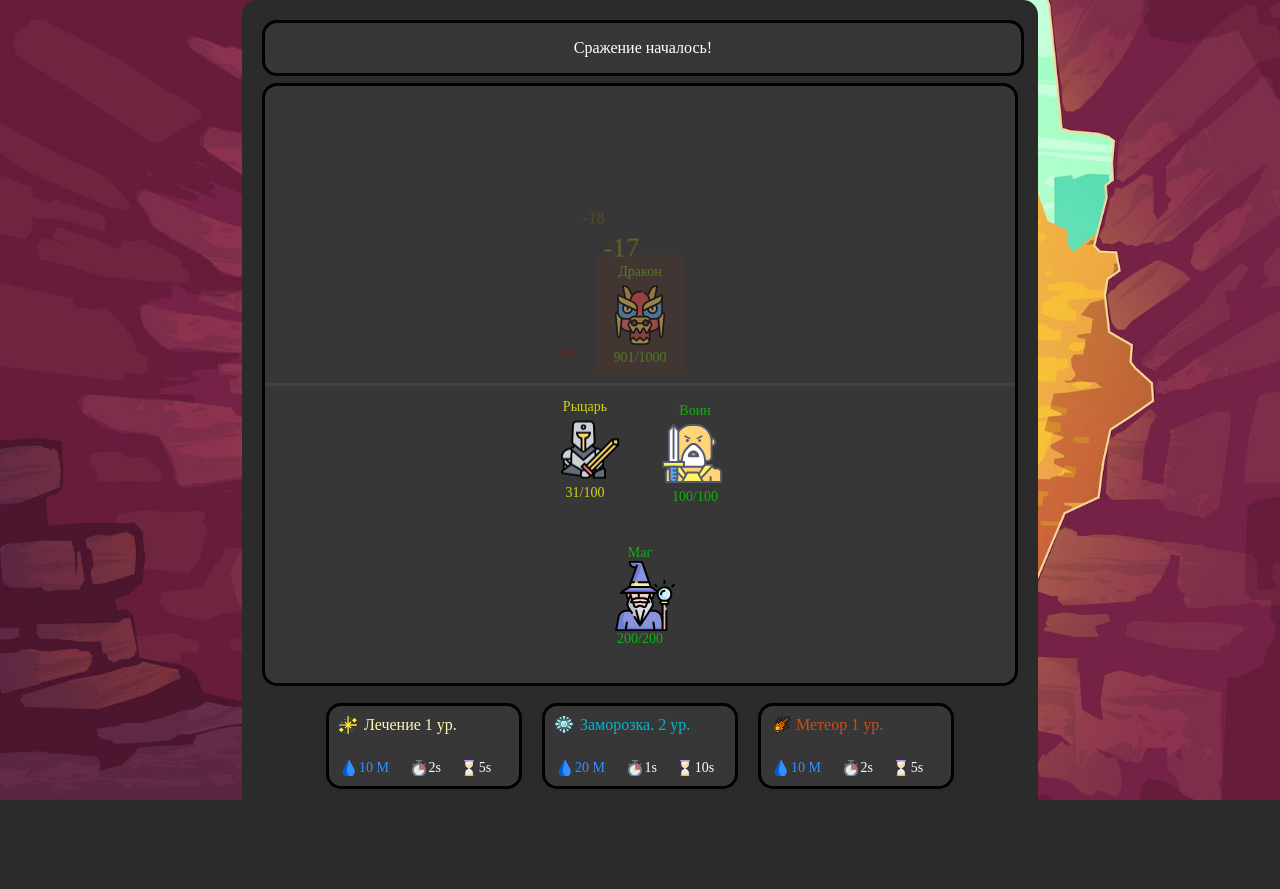
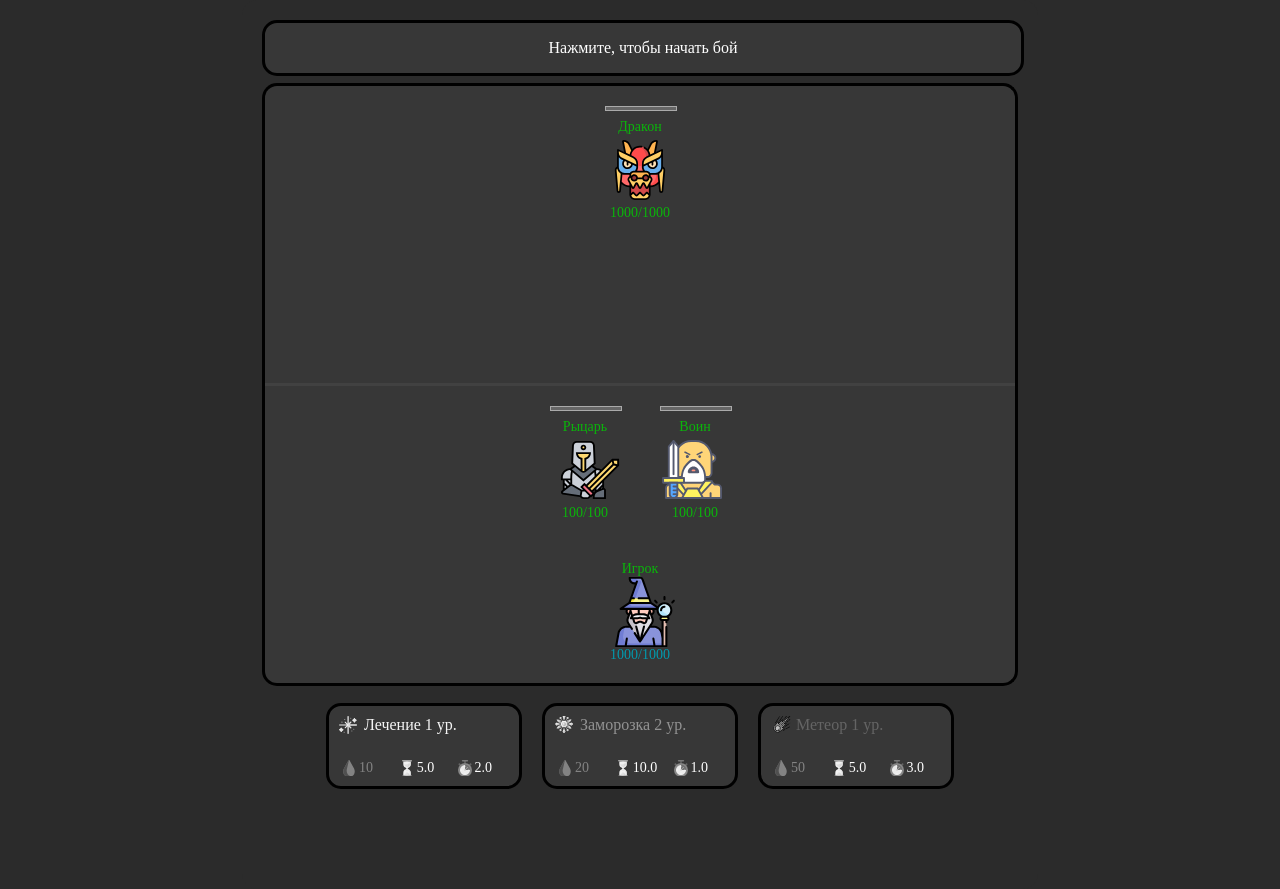
Before and after one commit to Maxmarok/game, a PHP site: page /index.html in a window 1280 px wide. Run offline with PHP 8.4, Linux system fonts and the light colour scheme.

Commit message:
new interface

```diff
--- a/app.css
+++ b/app.css
@@ -3,7 +3,8 @@
 body {
     display: flex;
     height: 100vh;
-    background: #2b2b2b url("img/background.jpg") no-repeat center/cover;
+    background: #2b2b2b;
+
 }
 
 p.text_danger {
@@ -239,9 +240,7 @@ p.text_mana {
     transition: 1s;
 }
 
-
-
-.panel_item.healUnits .panel_title {
+.panel_cast_bar.healed, .panel_item.healUnits .panel_title {
     background-image: url("img/holy-star.svg");
 }
 
@@ -249,7 +248,11 @@ p.text_mana {
     color: #fcf8b7;
 }
 
-.panel_item.curseUnits .panel_title {
+.panel_cast_bar.healed .panel_cast_fill {
+    background: #a7a450;
+}
+
+.panel_cast_bar.cursed, .panel_item.curseUnits .panel_title {
     background-position: left -1px;
     background-image: url("img/snowflake.svg");
 }
@@ -258,13 +261,22 @@ p.text_mana {
     color: #04b6cd;
 }
 
-.panel_item.damageUnits .panel_title {
+.panel_cast_bar.cursed .panel_cast_fill {
+    background: #028ea0;
+}
+
+
+.panel_cast_bar.damaging, .panel_item.damageUnits .panel_title {
     background-position: 2px -1px;
     background-image: url("img/meteor.svg");
 }
 
 .panel_item.damageUnits .panel_title p {
     color: #CF4D11;
+}
+
+.panel_cast_bar.damaging .panel_cast_fill {
+    background: #b33f0a;
 }
 
 .panel_description {
@@ -286,7 +298,7 @@ p.text_mana {
 }
 
 .panel_hint.cost {
-    width: calc(45% - 20px);
+    /*width: calc(45% - 20px);*/
     background-image: url("img/mana.svg");
 }
 
@@ -347,6 +359,13 @@ p.text_mana {
     left: 0;
     /* border-radius: 15px; */
     background: #666;
+}
+
+.panel_cast_fill {
+    width: 0;
+    height: 20px;
+    background: #358EFF;
+    transition: width .2s, background .3s;
 }
 
 .block_unit {
@@ -452,6 +471,20 @@ p.text_mana {
     /*font-size: 12px;*/
 }
 
+.unit_auto_attack {
+    width: 100%;
+    height: 3px;
+    background: #666;
+    margin-bottom: 8px;
+    border: .5px solid #aaa;
+}
+
+.unit_auto_attack_fill {
+    width: 0;
+    height: 100%;
+    background: #ddd;
+}
+
 .block_unit.black {
     box-shadow: 0 0 5px 1px #fff, 0 0 5px 1px #fff inset;
 
@@ -469,20 +502,19 @@ p.text_mana {
     /*box-shadow: 0 0 5px 1px green, 0 0 5px 1px green inset;*/
 
 }
-.block_unit.fine > div p,
-.block_unit.fine > div span {
+.block_unit.fine .unit_hp_value p,
+.block_unit.fine .unit_description p {
     color: #0ab50a;
 }
-
-
 
 .block_unit.hurt {
     border-color: #4b8000;
     /*background: rgba(0, 128, 0, .2);*/
 
 }
-.block_unit.hurt > div p,
-.block_unit.hurt > div span {
+
+.block_unit.hurt .unit_hp_value p,
+.block_unit.hurt .unit_description p{
     color: rgb(113, 188, 8);
 }
 
@@ -491,8 +523,8 @@ p.text_mana {
     border-color: rgb(164, 164, 6);
     /*background: rgba(164, 164, 6, .2);*/
 }
-.block_unit.caution > div p,
-.block_unit.caution > div span {
+.block_unit.caution .unit_hp_value p,
+.block_unit.caution .unit_description p {
     color: rgb(212, 212, 20);
 }
 
@@ -504,18 +536,22 @@ p.text_mana {
     box-shadow: 0 0 5px 1px #029AAE, 0 0 5px 1px #029AAE inset;
 }
 
-.block_unit.cursed > div p,
-.block_unit.cursed > div span {
+.block_unit.cursed .unit_hp_value p,
+.block_unit.cursed .unit_description p {
     /*color: #c082ff;*/
+}
+
+.block_unit .unit_mana_value p {
+    color: #029AAE;
 }
 
 .block_unit.damaging {
     /*border-color: rgb(207, 77, 17);*/
     background: rgba(164, 56, 6, .2);
 }
-.block_unit.damaging > div p,
-.block_unit.damaging > div span {
-    /*color: rgb(207, 77, 17);*/
+.block_unit.damaging .unit_hp_value p,
+.block_unit.damaging .unit_description p {
+    color: rgb(207, 77, 17);
 }
 
 .block_unit.magic {
@@ -530,8 +566,8 @@ p.text_mana {
     background: rgba(255,255,255, .5);
 }
 
-.block_unit.healed > div p,
-.block_unit.healed > div span {
+.block_unit.healed .unit_hp_value p,
+.block_unit.healed .unit_description p {
     color: #fcf8b7;
 }
 
@@ -549,8 +585,8 @@ p.text_mana {
     animation: dangerBlinks .5s infinite;
 
 }
-.block_unit.danger > div p,
-.block_unit.danger > div span {
+.block_unit.danger .unit_hp_value p,
+.block_unit.danger .unit_description p {
     color: rgb(207, 77, 17);
 }
 
@@ -559,8 +595,9 @@ p.text_mana {
     border-color: rgb(176, 15, 15);
     /*background: rgba(145, 13, 13, .2);*/
 }
-.block_unit.death > div p,
-.block_unit.death > div span {
+
+.block_unit.death .unit_hp_value p,
+.block_unit.death .unit_description p {
     color: rgb(176, 15, 15);
 }
 
--- a/app.js
+++ b/app.js
@@ -3,20 +3,20 @@ window.onload = function(){
     class Player {
         constructor() {
             this.state = {
-                name: 'Манашторм',
+                name: 'Игрок',
                 level: 2,
 
-                MP: 200,
-                maxMP: 200,
+                MP: 1000,
+                maxMP: 1000,
 
                 HP: 100,
                 maxHP: 100,
-                MP5: 10,
+                MP5: 50,
             };
         }
 
         name() {
-            return this.state.name;
+            return this.state.name
         }
 
         title() {
@@ -72,11 +72,12 @@ window.onload = function(){
                         manaCost: 10,
                         castTime: 2000,
                         coolDown: 5000,
+                        colorCast: 'healed'
                     },
 
                     {
                         name: 'curseUnits',
-                        title: 'Заморозка.',
+                        title: 'Заморозка',
                         level: 2,
                         value: '5-10',
                         castOn: 'enemy',
@@ -84,17 +85,19 @@ window.onload = function(){
                         castTime: 1000,
                         coolDown: 10000,
                         duration: 5000,
+                        colorCast: 'cursed',
                     },
 
                     {
                         name: 'damageUnits',
                         title: 'Метеор',
                         level: 1,
-                        value: '10-30',
+                        value: '50-75',
                         castOn: 'enemy',
-                        manaCost: 10,
-                        castTime: 2000,
+                        manaCost: 50,
+                        castTime: 3000,
                         coolDown: 5000,
+                        colorCast: 'damaging'
                     },
                 ]
             }
@@ -111,6 +114,34 @@ window.onload = function(){
 
     setCookie('user_level', player.state.level);
 
+    let startGame = function () {
+        mainBannerText.removeEventListener('click', startGame);
+        mainBannerText.innerText = 'Приготовьтесь...';
+        setTimeout(() => {
+            mainBanner.classList.remove('ready')
+            mainBanner.classList.add('go');
+            mainBannerText.innerText = 'Сражение началось!';
+
+            let spells = document.querySelectorAll('.panel_item');
+
+            spells.forEach(e => {
+                e.classList.add('splash');
+                e.classList.add('active');
+            });
+
+            setTimeout(() => {
+                spells.forEach(e => {
+                    e.classList.remove('splash');
+                });
+            }, 500);
+
+            document.getElementById('main').classList.add('fight');
+
+            initiateAutoAttack('player', 'enemy');
+            initiateAutoAttack('enemy', 'player');
+        }, 1000);
+    }
+
     let mainLogs = document.createElement('div');
     mainLogs.className = 'main_logs';
     //document.getElementById('main').append(mainLogs);
@@ -123,7 +154,8 @@ window.onload = function(){
     mainBanner.className = 'main_banner ready';
 
     let mainBannerText = document.createElement('p');
-    mainBannerText.innerText = 'Ready to Battle!';
+    mainBannerText.innerText = 'Нажмите, чтобы начать бой';
+    mainBannerText.addEventListener('click', startGame);
     mainBanner.append(mainBannerText);
 
     document.getElementById('main').prepend(mainBanner);
@@ -132,16 +164,7 @@ window.onload = function(){
 
     let playerCurrMP = document.querySelector('.hero_mana span');
 
-    setTimeout(() => {
-        mainBanner.classList.remove('ready')
-        mainBanner.classList.add('go');
-        mainBannerText.innerText = 'Сражение началось!';
 
-        document.getElementById('main').classList.add('fight');
-
-        initiateAutoAttack('player', 'enemy');
-        initiateAutoAttack('enemy', 'player');
-    }, 1000);
 
     function regenMP() {
         setTimeout(() => {
@@ -170,7 +193,6 @@ window.onload = function(){
             let unitName = armyUnit.getAttribute('name');
             let unitSide = armyUnit.getAttribute('side');
 
-
             let enemyUnit = enemyUnits[unitPos];
             if (enemyUnits.length === 1) enemyUnit = enemyUnits[0];
 
@@ -178,9 +200,26 @@ window.onload = function(){
 
             let start = setTimeout(function autoAttack() {
 
+                let autoAttackBar = armyUnit.querySelector('.unit_auto_attack_fill');
+                autoAttackBar.style.width = '0%';
+
+
                 if (armyUnit.querySelector('.unit_hp p').innerText === 'died' || deadEnemyUnits === enemyUnits.length) {
+
                     clearTimeout(start);
                 } else {
+                    let autoAttackSpeed = 100;
+                    autoAttackBar.style.width = '0%';
+
+                    let autoAttackTime = () => {
+                        setTimeout(() => {
+                            autoAttackSpeed = autoAttackSpeed + 10;
+                            autoAttackBar.style.width = (autoAttackSpeed * 100 / speed) + '%';
+                            if(speed >= autoAttackSpeed) autoAttackTime();
+                        }, 10);
+                    }
+
+                    autoAttackTime();
                     setTimeout(autoAttack, speed);
                 }
 
@@ -200,17 +239,15 @@ window.onload = function(){
                     let attackValue = value;
 
                     if (enemyArmor > 0) {
-                        attackValue = Math.floor(value - enemyArmor / 100);
-                        let difference = enemyArmor - attackValue ;
-                        if (difference <= 0) {
-                            enemyArmor = 0
-                        } else {
-                            enemyArmor = difference;
-                        }
-                        enemyUnit.setAttribute('armor', enemyArmor);
+
+                        attackValue = Math.floor(value - value/100*enemyArmor);
+                        console.log(enemyName +': броня - '+enemyArmor+'%, атака: '+attackValue);
+                        let difference = enemyArmor - Math.floor(getPercentage(attackValue, enemyArmor));
+                        difference <= 0 ? enemyArmor = 0 : enemyArmor = difference;
+                        //enemyUnit.setAttribute('armor', enemyArmor);
                     }
 
-                    let maxHP = enemySide === 'player' ? player.maxHP() : dragon.maxHP();
+                    let maxHP = enemyUnit.getAttribute('hp');
 
                     let lossHP = parseInt(enemy.innerText) - attackValue;
 
@@ -323,7 +360,7 @@ window.onload = function(){
             let spellInfo = data;
 
             let item = document.createElement('div');
-            item.className = 'panel_item active ' + spellInfo.name;
+            item.className = 'panel_item ' + spellInfo.name;
             item.addEventListener('click', () => applySpell(spellInfo, item));
 
             let title = document.createElement('div');
@@ -335,19 +372,20 @@ window.onload = function(){
 
             let cost = document.createElement('div');
             cost.className = 'panel_hint cost';
-            cost.innerHTML = '<p class="text_mana">' + spellInfo.manaCost + ' М</p>';
+            cost.innerHTML = '<p class="text_mana">' + spellInfo.manaCost + '</p>';
 
             let time = document.createElement('div');
             time.className = 'panel_hint time';
-            time.innerHTML = '<p>' + spellInfo.castTime / 1000 + 's</p>';
+            time.innerHTML = '<p>' + (spellInfo.castTime / 1000).toFixed(1) + '</p>';
 
             let coolDown = document.createElement('div');
             coolDown.className = 'panel_hint cooldown';
-            coolDown.innerHTML = '<p>' + spellInfo.coolDown / 1000 + 's</p>';
+            coolDown.innerHTML = '<p>' + (spellInfo.coolDown / 1000).toFixed(1) + '</p>';
 
             desc.append(cost);
+            desc.append(coolDown);
             desc.append(time);
-            desc.append(coolDown);
+
 
             item.append(title);
             item.append(desc);
@@ -367,7 +405,7 @@ window.onload = function(){
                 startPlayerCast(spell, block);
             }
         } else {
-            alert('Spell ' +spell.title+ ' isn\'t ready yet');
+            //alert('Spell ' +spell.title+ ' isn\'t ready yet');
         }
     }
 
@@ -375,9 +413,39 @@ window.onload = function(){
         let castBar = document.querySelector('.panel_cast_bar');
         castBar.classList.add('active');
 
+        let castTime = spell.castTime;
+        let colorCast = spell.colorCast;
+        let castTimeCurr = document.querySelector('.cast_time_curr');
+        let castTimeAll = document.querySelector('.cast_time_all');
+        let castTimeContainer = document.querySelector('.panel_cast_fill');
+        let panelCastBar = document.querySelector('.panel_cast_bar');
+
+        castTimeAll.text = castTime;
+        castTimeAll.innerHTML = (castTime / 1000).toFixed(1);
+        castTimeCurr.text = 0;
+        castTimeContainer.style.transition = '0%';
+
+        panelCastBar.classList.add(colorCast);
+
+        let countCastTime = () => {
+            castTimeContainer.style.width = (castTimeCurr.text * 100 / castTimeAll.text) + '%';
+            setTimeout(() => {
+                if (castTimeAll.text > castTimeCurr.text) {
+                    castTimeCurr.text = castTimeCurr.text + 100;
+                    castTimeCurr.innerHTML = (castTimeCurr.text / 1000).toFixed(1);
+                    countCastTime();
+                } else {
+                    panelCastBar.classList.remove(colorCast);
+                    castTimeContainer.style.width = '0%';
+                    castBar.classList.remove('active');
+                }
+            }, 100);
+        }
+
+        countCastTime();
+
         setTimeout(() => {
             panel.classList.remove('active'); //set coolDown
-            castBar.classList.remove('active');
             spellBook[spell.name](spell, panel); //apply spell
         }, spell.castTime);
     }
@@ -456,7 +524,7 @@ window.onload = function(){
 
             let unitHP = unitText;
 
-            let maxHP = line.getAttribute('side') === 'player' ? player.maxHP() : dragon.maxHP();
+            let maxHP = line.getAttribute('hp') ;
             let newHP = value;
             let currHP = parseInt(unitText);
 
@@ -472,11 +540,11 @@ window.onload = function(){
                     getStatus['healed'](line);
 
                     notification.innerHTML = '+'+value;
-
                 }
             }
 
             if (spellName === 'damageUnits' && unitText !== 'died') {
+                if (getCurseBuff(line) !== 0) value = value + 50;
                 newHP = parseInt(unitText) - value;
                 unitHP = getHPValue(newHP, maxHP);
                 getStatus['magic'](line);
@@ -498,16 +566,15 @@ window.onload = function(){
 
                 } else {
 
-                    let maxHP = line.getAttribute('side') === 'player' ? player.maxHP() : dragon.maxHP();
 
                     // Dot
                     setTimeout(function run() {
-                        newHP = parseInt(unit.innerText) - value;
+
                         let buffTime = getCurseBuff(line);
-
                         line.classList.add('cursed');
 
-                        if (buffTime > 1 && unit.innerText !== 'died') {
+                        if (buffTime > 0 && unit.innerText !== 'died') {
+                            newHP = parseInt(unit.innerText) - value;
                             line.setAttribute('curse_time', buffTime - 1);
                             setTimeout(run, 1000);
                             getStatus['ticking'](line);
@@ -519,6 +586,10 @@ window.onload = function(){
 
                             line.append(notification);
                             setNotification(notification);
+
+                            getHPState(line, newHP, maxHP);
+                            unitHP = getHPValue(newHP, maxHP);
+                            unit.innerText = unitHP;
                         } else {
                             line.classList.remove('cursed');
                             line.removeAttribute('curse_time');
@@ -534,7 +605,6 @@ window.onload = function(){
                     setNotification(notification);
 
                     line.setAttribute('curse_time', 5);
-
                 }
             }
 
@@ -542,7 +612,6 @@ window.onload = function(){
 
             if (unitText !== 'died')  {
                 getHPState(line, newHP, maxHP);
-
                 line.append(notification);
                 setNotification(notification);
             }
@@ -574,11 +643,15 @@ window.onload = function(){
 
         let playerCastBarContainer =  document.createElement('div');
         playerCastBarContainer.className = 'panel_cast_container';
-        playerCastBarContainer.innerHTML = '<p><span>0.3</span> / 2.0</p>';
+        playerCastBarContainer.innerHTML = '<p><span class="cast_time_curr">0.3</span> / <span class="cast_time_all">2.0</span></p>';
 
         let playerCastBarProgress =  document.createElement('div');
         playerCastBarProgress.className = 'panel_cast_transparent';
 
+        let playerCastBarFill =  document.createElement('div');
+        playerCastBarFill.className = 'panel_cast_fill';
+
+        playerCastBarProgress.append(playerCastBarFill);
         playerCastBarContainer.prepend(playerCastBarProgress);
         playerCastBar.append(playerCastBarContainer);
         playerPanel.append(playerCastBar);
--- a/index.html
+++ b/index.html
@@ -17,7 +17,11 @@
                 <div class="main_block enemy">
                     <div class="main_army">
                         <div class="block_line army">
-                            <div class="block_unit fine" name="Дракон" resist="0" attack="30-40" armor="100" speed="3000" side="enemy">
+                            <div class="block_unit fine" hp="1000" name="Дракон" resist="0" attack="40-60" armor="70" speed="3000" side="enemy">
+                                <div class="unit_auto_attack">
+                                    <div class="unit_auto_attack_fill"></div>
+                                </div>
+
                                 <div class="unit_description">
                                     <p>Дракон</p>
                                 </div>
@@ -39,7 +43,11 @@
                 <div class="main_block player">
                     <div class="main_army player">
                         <div class="block_line army">
-                            <div class="block_unit fine" name="Рыцарь" resist="20" attack="15-25" armor="70" speed="2500" side="player">
+                            <div class="block_unit fine" hp="100" name="Рыцарь" resist="20" attack="10-20" armor="50" speed="2500" side="player">
+                                <div class="unit_auto_attack">
+                                    <div class="unit_auto_attack_fill"></div>
+                                </div>
+
                                 <div class="unit_description">
                                     <p>Рыцарь</p>
                                 </div>
@@ -57,7 +65,11 @@
                                 </div>
                             </div>
 
-                            <div class="block_unit fine" name="Воин" resist="20" attack="15-20" armor="70" speed="2000" side="player">
+                            <div class="block_unit fine" hp="100" name="Воин" resist="20" attack="15-30" armor="20" speed="2000" side="player">
+                                <div class="unit_auto_attack">
+                                    <div class="unit_auto_attack_fill"></div>
+                                </div>
+
                                 <div class="unit_description">
                                     <p>Воин</p>
                                 </div>
@@ -76,19 +88,19 @@
                         </div>
 
                         <div class="block_line army">
-                            <div class="block_unit fine" name="Манашторм" resist="20" attack="15-25" armor="70" speed="2500" side="player">
+                            <div class="block_unit fine" name="Игрок" resist="20" attack="15-25" armor="70" speed="2500" side="player">
                                 <div class="unit_description">
-                                    <p>Маг</p>
+                                    <p>Игрок</p>
                                 </div>
 
                                 <div class="unit_avatar" style="background-image:url('img/wizard.svg'); background-position: 20px;"></div>
 
-                                <div class="unit_hp">
-                                    <div class="unit_hp_value">
-                                        <p>200/200</p>
+                                <div class="unit_mana">
+                                    <div class="unit_mana_value">
+                                        <p>1000/1000</p>
                                     </div>
-                                    <div class="unit_hp_bar">
-                                        <div class="unit_hp_bar_fill"></div>
+                                    <div class="unit_mana_bar">
+                                        <div class="unit_mana_bar_fill"></div>
                                     </div>
                                 </div>
                             </div>
```
